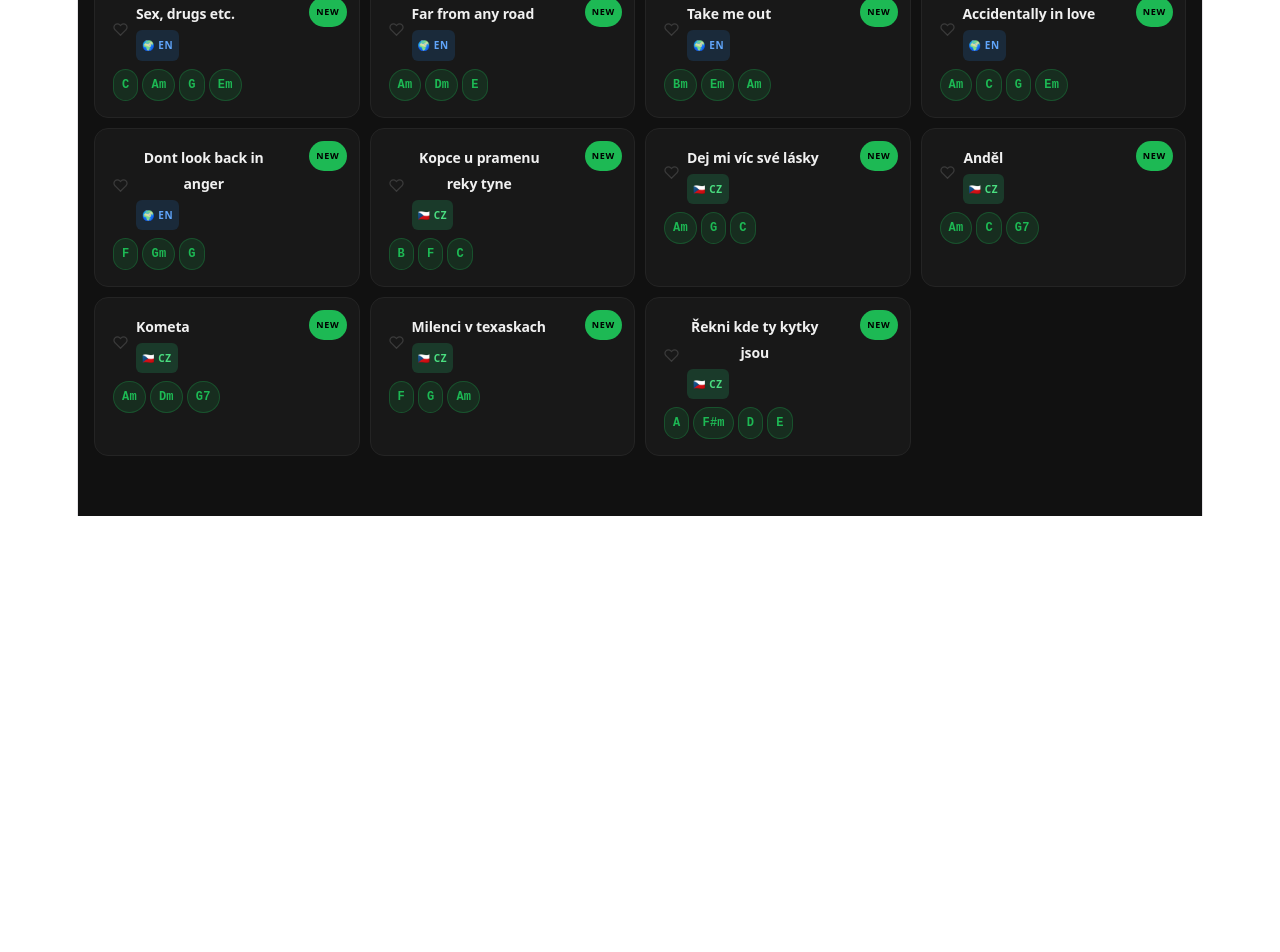
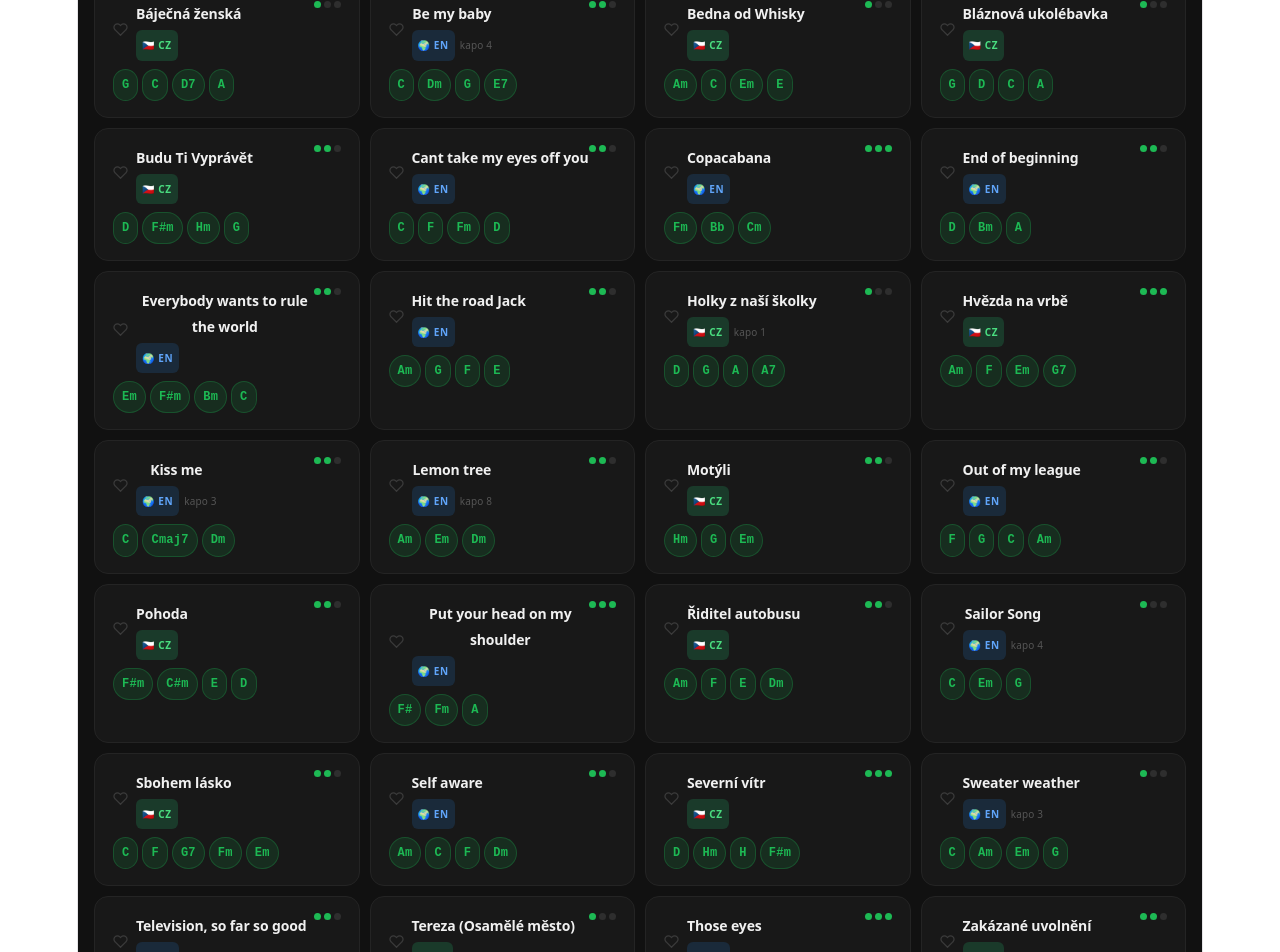
Before and after one commit to SuperWolf121/guitar-chords-app, a React (Vite) app in the folder guitar-chords-app/: page / in a window 1280 px wide. Shown: the part 1400-2352 px from the top of the page. Before the commit the page ends 1916 px from the top, so only its background shows below. Built offline with nearby package versions, Linux system fonts and the light colour scheme.

Commit message:
Update App.jsx

```diff
--- a/guitar-chords-app/src/App.jsx
+++ b/guitar-chords-app/src/App.jsx
@@ -34,6 +34,37 @@ const SONGS = [
   { name: "Yellow",                    difficulty: 2, chords: "G D Cmaj7",            capo: 4, link: "https://tabs.ultimate-guitar.com/tab/coldplay/yellow-chords-114080",                        tag: "zahranicni" },
   { name: "Být stále mlád",           difficulty: 1, chords: "G D Em C Am",          capo: 0, link: "https://pisnicky-akordy.cz/karel-gott/byt-stale-mlad?format=pdf",                           tag: "ceske" },
   { name: "Čekám na signál",          difficulty: 3, chords: "F# G#m C#m H",         capo: 0, link: "https://akordy.kytary.cz/song/cekam-na-signal",                                             tag: "ceske" },
+
+  { name: "26",                            difficulty: 2, chords: "G E F C",              capo: 0, link: "https://akordy.kytary.cz/song/26",                                                                                                          tag: "zahranicni" },
+  { name: "Babydoll",                       difficulty: 2, chords: "Gm A Dm",              capo: 0, link: "https://tabs.ultimate-guitar.com/tab/dominic-fike/babydoll-chords-2937476",                                                                    tag: "zahranicni" },
+  { name: "Báječná ženská",                difficulty: 1, chords: "G C D7 A",             capo: 0, link: "https://www.yousongs.cz/pisen/21462-Tucny-Michal-Bajecna-zenska-(bez-capo).aspx",                                                               tag: "ceske" },
+  { name: "Be my baby",                     difficulty: 2, chords: "C Dm G E7",            capo: 4, link: "https://tabs.ultimate-guitar.com/tab/the-ronettes/be-my-baby-chords-958714",                                                                   tag: "zahranicni" },
+  { name: "Bedna od Whisky",                difficulty: 1, chords: "Am C Em E",            capo: 0, link: "https://akordy.kytary.cz/song/bena-od-whisky",                                                                                                  tag: "ceske" },
+  { name: "Bláznová ukolébavka",           difficulty: 1, chords: "G D C A",              capo: 0, link: "https://kytaristka.cz/zpevnik/pavel-dydovic/blaznova-ukolebavka",                                                                               tag: "ceske" },
+  { name: "Budu Ti Vyprávět",             difficulty: 2, chords: "D F#m Hm G",           capo: 0, link: "https://akordy.kytary.cz/song/budu-ti-vypravet",                                                                                                 tag: "ceske" },
+  { name: "Cant take my eyes off you",      difficulty: 2, chords: "C F Fm D",             capo: 0, link: "https://guitartuna.com/chords/cant-take-my-eyes-off-you-andy-williams-easy-guitar-chords-6217b2f67d0e3fa4285c2ed2",                            tag: "zahranicni" },
+  { name: "Copacabana",                     difficulty: 3, chords: "Fm Bb Cm",             capo: 0, link: "https://guitartuna.com/chords/copacabana-at-the-copa-barry-manilow-easy-guitar-chords-621f8d9550cb7457161fae3b",                               tag: "zahranicni" },
+  { name: "End of beginning",               difficulty: 2, chords: "D Bm A",               capo: 0, link: "https://tabs.ultimate-guitar.com/tab/djo/end-of-beginning-chords-4351838",                                                                     tag: "zahranicni" },
+  { name: "Everybody wants to rule the world", difficulty: 2, chords: "Em F#m Bm C",      capo: 0, link: "https://tabs.ultimate-guitar.com/tab/tears-for-fears/everybody-wants-to-rule-the-world-chords-1503308",                                        tag: "zahranicni" },
+  { name: "Hit the road Jack",              difficulty: 2, chords: "Am G F E",             capo: 0, link: "https://tabs.ultimate-guitar.com/tab/ray-charles/hit-the-road-jack-chords-168021",                                                             tag: "zahranicni" },
+  { name: "Holky z naší školky",          difficulty: 1, chords: "D G A A7",             capo: 1, link: "https://www.yousongs.cz/pisen/15204-Hlozek-Stanislav-Holky-z-nasi-skolky.aspx",                                                                 tag: "ceske" },
+  { name: "Hvězda na vrbě",               difficulty: 3, chords: "Am F Em G7",           capo: 0, link: "https://pisnicky-akordy.cz/taborove-pisne/hvezda-na-vrbe?format=pdf",                                                                           tag: "ceske" },
+  { name: "Kiss me",                        difficulty: 2, chords: "C Cmaj7 Dm",           capo: 3, link: "https://tabs.ultimate-guitar.com/tab/sixpence-none-the-richer/kiss-me-chords-2704",                                                            tag: "zahranicni" },
+  { name: "Lemon tree",                     difficulty: 2, chords: "Am Em Dm",             capo: 8, link: "https://tabs.ultimate-guitar.com/tab/fools-garden/lemon-tree-chords-607747",                                                                   tag: "zahranicni" },
+  { name: "Motýli",                        difficulty: 2, chords: "Hm G Em",              capo: 0, link: "https://kytaristka.cz/zpevnik/mandrage/motyli",                                                                                                  tag: "ceske" },
+  { name: "Out of my league",               difficulty: 2, chords: "F G C Am",             capo: 0, link: "https://tabs.ultimate-guitar.com/tab/fitz-and-the-tantrums/out-of-my-league-chords-1401040",                                                   tag: "zahranicni" },
+  { name: "Pohoda",                         difficulty: 2, chords: "F#m C#m E D",          capo: 0, link: "https://akordy.kytary.cz/song/pohoda",                                                                                                          tag: "ceske" },
+  { name: "Put your head on my shoulder",   difficulty: 3, chords: "F# Fm A",              capo: 0, link: "https://guitartuna.com/chords/put-your-head-on-my-shoulder-paul-anka-easy-guitar-chords-61c1ee0d2656a3cdf92d96be",                             tag: "zahranicni" },
+  { name: "Řiditel autobusu",              difficulty: 2, chords: "Am F E Dm",            capo: 0, link: "https://akordy.kytary.cz/song/riditel-autobusu-2",                                                                                              tag: "ceske" },
+  { name: "Sailor Song",                    difficulty: 1, chords: "C Em G",               capo: 4, link: "https://tabs.ultimate-guitar.com/tab/gigi-perez/sailor-song-chords-5363001",                                                                   tag: "zahranicni" },
+  { name: "Sbohem lásko",                  difficulty: 2, chords: "C F G7 Fm Em",         capo: 0, link: "https://pisnicky-akordy.cz/waldemar-matuska/sbohem-lasko?format=pdf",                                                                           tag: "ceske" },
+  { name: "Self aware",                     difficulty: 2, chords: "Am C F Dm",            capo: 0, link: "https://tabs.ultimate-guitar.com/tab/temper-city/self-aware-chords-6170777",                                                                   tag: "zahranicni" },
+  { name: "Severní vítr",                  difficulty: 3, chords: "D Hm H F#m",           capo: 0, link: "https://pisnicky-akordy.cz/sverak-uhlir/severni-vitr?format=pdf",                                                                              tag: "ceske" },
+  { name: "Sweater weather",                difficulty: 1, chords: "C Am Em G",            capo: 3, link: "https://tabs.ultimate-guitar.com/tab/the-neighbourhood/sweater-weather-chords-1237978",                                                        tag: "zahranicni" },
+  { name: "Television, so far so good",     difficulty: 2, chords: "C Em F G",             capo: 5, link: "https://tabs.ultimate-guitar.com/tab/rex-orange-county/television-so-far-so-good-chords-2624304",                                             tag: "zahranicni" },
+  { name: "Tereza (Osamělé město)",        difficulty: 1, chords: "C D G Em",             capo: 0, link: "https://akordy.kytary.cz/song/osamele-mesto-tereza",                                                                                            tag: "ceske" },
+  { name: "Those eyes",                     difficulty: 3, chords: "F#m A B E",            capo: 0, link: "https://tabs.ultimate-guitar.com/tab/new-west/those-eyes-chords-2734944",                                                                      tag: "zahranicni" },
+  { name: "Zakázané uvolnění",             difficulty: 2, chords: "D F# A G Hm",         capo: 0, link: "https://akordy.kytary.cz/song/zakazane-uvolneni",                                                                                               tag: "ceske" },
 
   // ── NEW (od Máme jen sebe po Řekni kde ty kytky jsou) ──
   { name: "Máme jen sebe",            difficulty: 2, chords: "Am F E Dm",            capo: 4, link: "https://pisnicky-akordy.cz/nedvedi/mame-jen-sebe",                                           tag: "ceske",      isNew: true },
```
